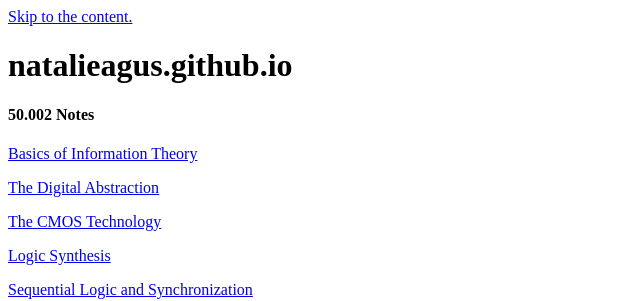
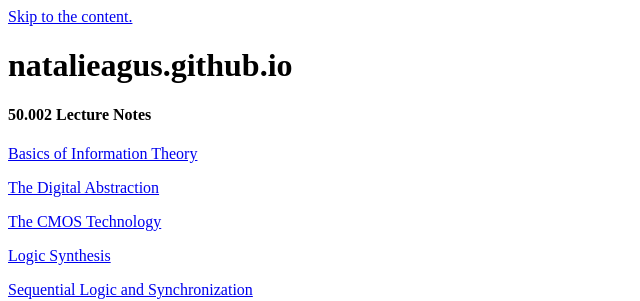
Before and after one commit to natalieagus/natalieagus.github.io, a Jekyll site: the page built from index.md, in a window 1280 px wide. Shown: the top 301 px of the page, without its empty margins (0-640 px from the left). Built offline with Jekyll 4.4.1, drawn with Linux system fonts in a browser that asks for light colours; our own code applies the rules of GitHub Pages for plain Markdown files; formulas are drawn with MathJax 3; a script that is not in the unit is left out; the repository's description, which GitHub fills in, is left out.

Commit message:
updated titles

```diff
--- a/index.md
+++ b/index.md
@@ -1,4 +1,4 @@
-#### 50.002 Notes
+#### 50.002 Lecture Notes
 [Basics of Information Theory](https://natalieagus.github.io/50002/basics_of_information.html)
 
 [The Digital Abstraction](https://natalieagus.github.io/50002/the_digital_abstraction.html)
```
